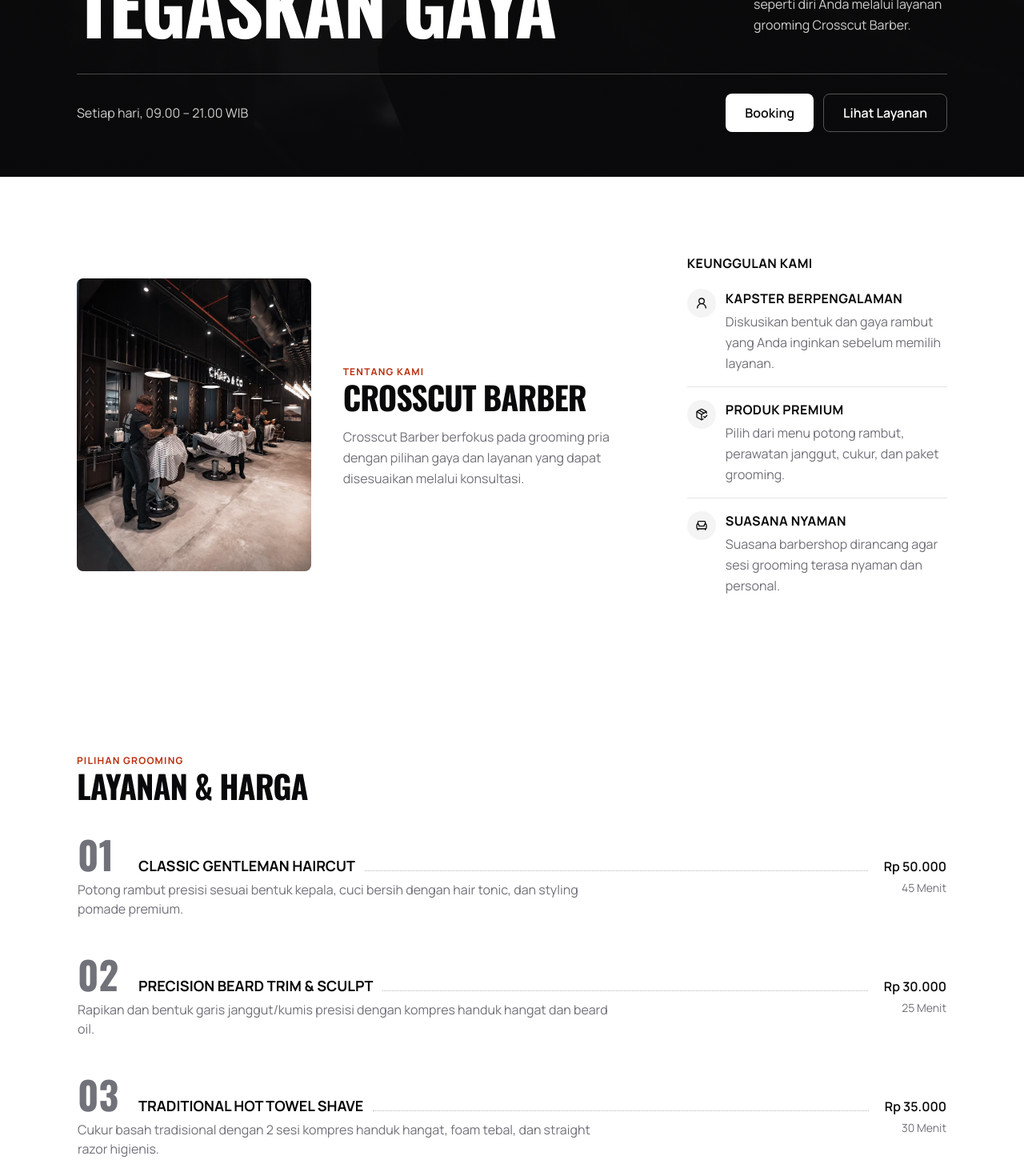
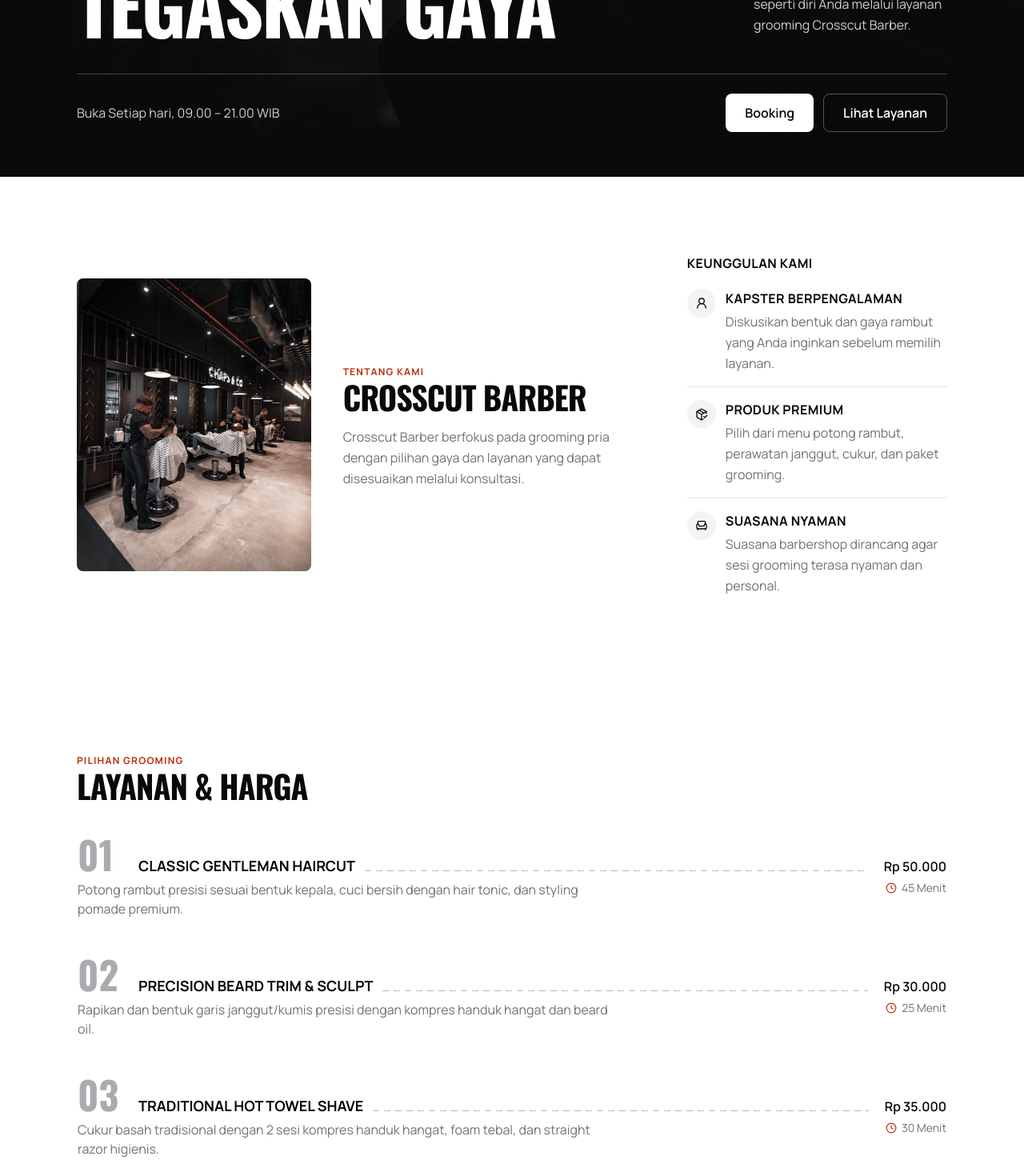
Before and after one commit to zuradaisy/barbershop-template-2, a Next.js app: page / in a window 1280 px wide. Shown: the part 580-2050 px from the top of the page at 80% size. Built offline with nearby package versions, Linux system fonts and the light colour scheme.

Commit message:
style: update pictures

```diff
--- a/components/ui/badge.tsx
+++ b/components/ui/badge.tsx
@@ -21,7 +21,7 @@ export function Badge({
   return (
     <span
       className={cn(
-        "inline-flex items-center gap-1 rounded-md px-2 py-0.5 text-sm font-medium",
+        "inline-flex items-center gap-1 rounded-md px-2 py-0.5 text-sm font-semibold",
         variantStyles[variant],
         className,
       )}
--- a/components/ui/button.tsx
+++ b/components/ui/button.tsx
@@ -12,7 +12,7 @@ const variantStyles: Record<ButtonVariant, string> = {
   primary: "bg-primary text-primary-foreground hover:bg-primary/90",
   secondary: "bg-muted text-foreground hover:bg-muted/80",
   outline: "border border-border bg-background hover:bg-muted",
-  ghost: "text-foreground hover:text-accent",
+  ghost: "text-muted-foreground hover:text-foreground",
   inverse: "bg-hero-foreground text-hero-scrim hover:bg-hero-foreground/90",
 };
 
--- a/components/ui/label.tsx
+++ b/components/ui/label.tsx
@@ -6,7 +6,7 @@ export type LabelProps = LabelHTMLAttributes<HTMLLabelElement>;
 export function Label({ className, ...props }: LabelProps) {
   return (
     <label
-      className={cn("text-base font-medium text-foreground", className)}
+      className={cn("text-base font-semibold text-foreground", className)}
       {...props}
     />
   );
--- a/components/ui/section-heading.tsx
+++ b/components/ui/section-heading.tsx
@@ -53,8 +53,7 @@ export function SectionHeading({
           className={buttonStyles({
             variant: "ghost",
             size: "md",
-            className:
-              "group h-auto gap-2 px-0 py-0 text-base font-normal text-muted-foreground hover:text-accent",
+            className: "group h-auto gap-2 px-0 py-0 text-base font-normal",
           })}
         >
           <span>{actionLink.label}</span>
--- a/components/ui/service-row.tsx
+++ b/components/ui/service-row.tsx
@@ -1,4 +1,5 @@
 import Link from "next/link";
+import { LuClock } from "react-icons/lu";
 import { cn } from "@/lib/utils";
 
 export type ServiceRowProps = {
@@ -33,7 +34,7 @@ export function ServiceRow({
     >
       <div className="flex min-w-0 items-baseline gap-3 sm:gap-5">
         {number ? (
-          <span className="w-10 shrink-0 font-display text-3xl leading-none font-bold text-muted-foreground sm:w-14 sm:text-5xl">
+          <span className="w-10 shrink-0 font-display text-3xl leading-none font-bold text-muted-foreground/60 sm:w-14 sm:text-5xl">
             {number}
           </span>
         ) : null}
@@ -44,7 +45,7 @@ export function ServiceRow({
           {price ? (
             <span
               aria-hidden="true"
-              className="mb-1.5 hidden min-w-4 flex-1 border-b border-dotted border-muted-foreground/50 sm:block"
+              className="mb-1.5 hidden h-px min-w-4 flex-1 bg-[repeating-linear-gradient(to_right,currentColor_0_8px,transparent_8px_14px)] text-muted-foreground/50 sm:block"
             />
           ) : null}
         </div>
@@ -54,7 +55,12 @@ export function ServiceRow({
       </div>
       <div className="mt-1 flex flex-col justify-between gap-1 text-base text-muted-foreground sm:flex-row sm:items-start sm:gap-4">
         {description ? <p className="max-w-2xl">{description}</p> : null}
-        {duration ? <p className="shrink-0 text-sm">{duration}</p> : null}
+        {duration ? (
+          <p className="inline-flex shrink-0 items-center gap-1.5 text-sm">
+            <LuClock aria-hidden="true" className="size-3.5 text-accent" />
+            {duration}
+          </p>
+        ) : null}
       </div>
       {label ? (
         <span className="mt-2 inline-block text-xs font-semibold text-accent">
--- a/content/design-system.ts
+++ b/content/design-system.ts
@@ -290,7 +290,7 @@ export const designSystem = {
     description:
       "Section dan Container mengatur ritme serta lebar halaman. SectionHeading memakai label kecil dan judul yang konsisten; deskripsi tersedia untuk halaman yang memerlukannya.",
     tokens: [
-      { name: "Section", usage: "py-20 lg:py-24 (80px / 96px)" },
+      { name: "Section", usage: "py-16 lg:py-20 (64px / 80px)" },
       {
         name: "Container",
         usage: "max-w-6xl · 2xl:max-w-7xl · px-4 sm:px-6 lg:px-8",
--- a/content/site.ts
+++ b/content/site.ts
@@ -50,7 +50,7 @@ export const site = {
     walkInNote:
       "Walk-in diterima sesuai ketersediaan kursi. Disarankan reservasi jadwal terlebih dahulu.",
     copyright: "Seluruh hak cipta dilindungi.",
-    signature: "Dibuat dengan dedikasi di Jakarta Selatan.",
+    signature: "Dibuat di Jakarta Selatan.",
   },
   skipLinkLabel: "Lompat ke konten utama",
   theme: {
@@ -72,7 +72,7 @@ export const site = {
     hours: {
       weekday: "09.00 – 21.00 WIB",
       weekend: "09.00 – 21.00 WIB",
-      display: "Setiap hari, 09.00 – 21.00 WIB",
+      display: "Buka Setiap hari, 09.00 – 21.00 WIB",
     },
     googleMapsUrl: "https://maps.google.com/?q=Senopati+Jakarta+Selatan",
     coordinates: {
```
